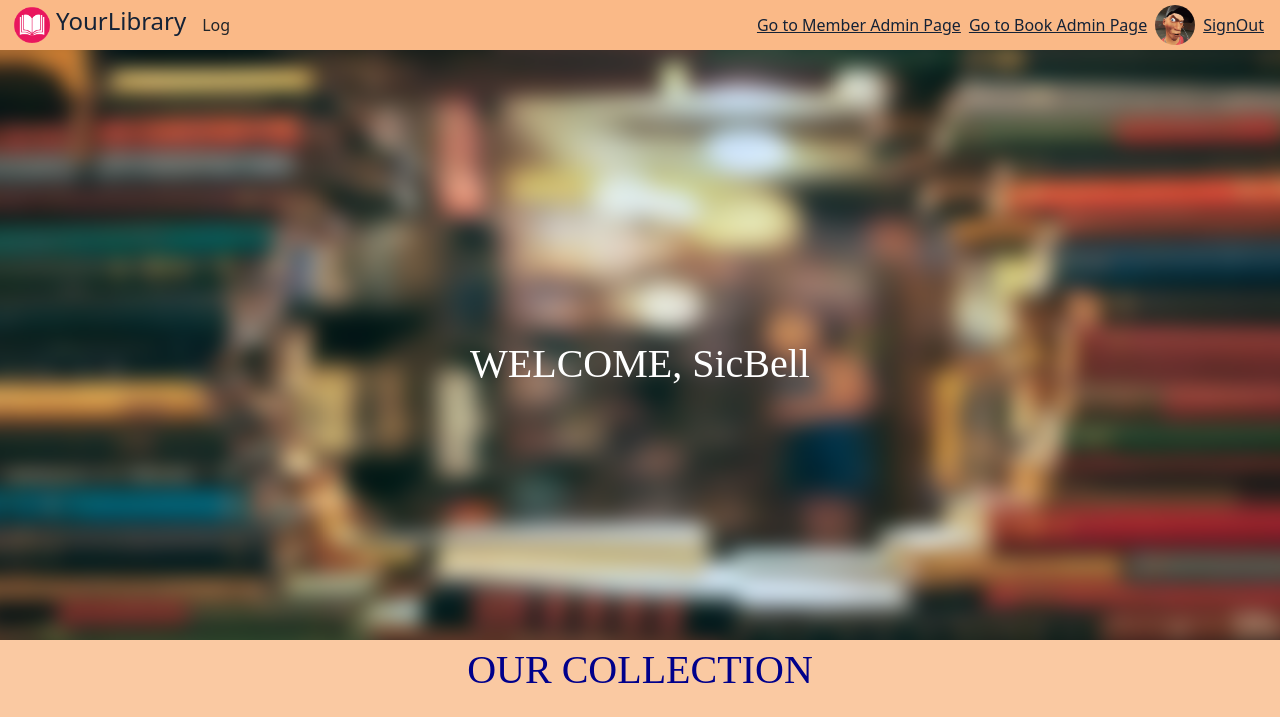
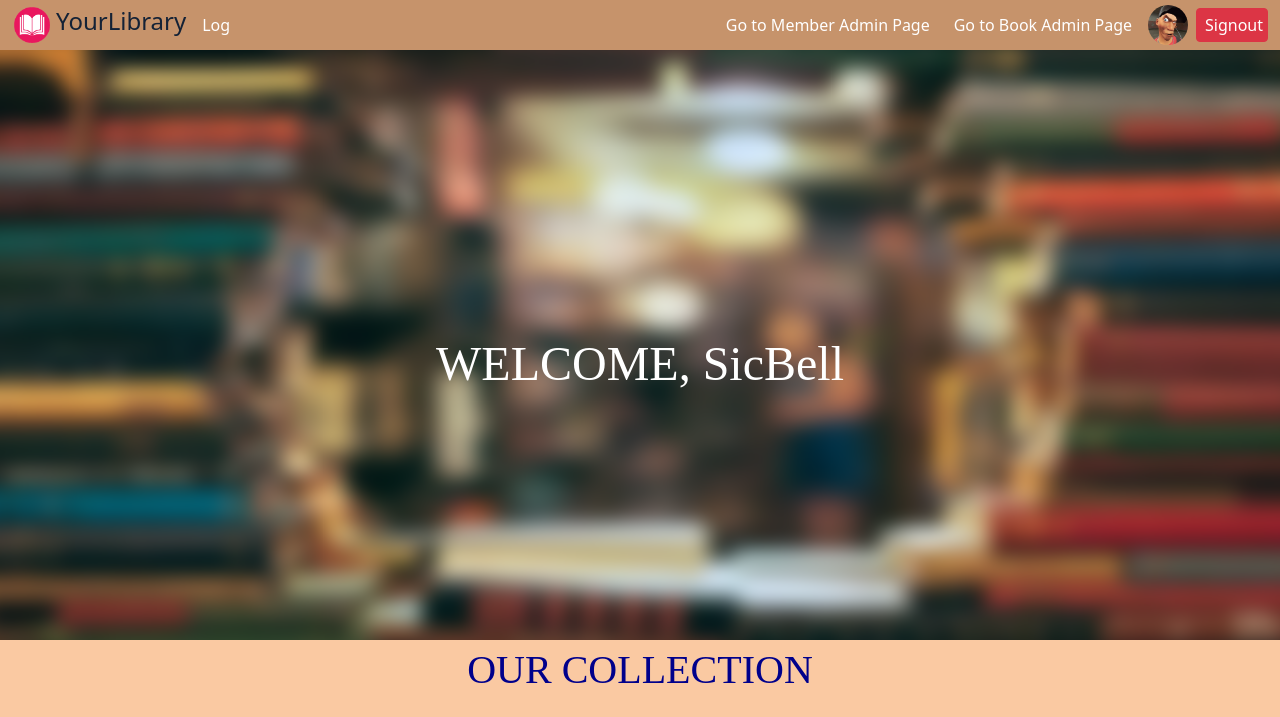
Before and after one commit to SicBell/Project_Tekweb, a PHP site: page /Index.php in a window 1280 px wide. Shown: the top 717 px of the page. Run offline with PHP 8.4, Linux system fonts and the light colour scheme; a user stored in the database is signed in; data comes from the database, SQL or seed files in the repository; some web fonts are replaced.

Commit message:
dicarry aku ges

```diff
--- a/Admin_Member.php
+++ b/Admin_Member.php
@@ -64,7 +64,7 @@ $password = $row['password'];
 $_SESSION['email'] = $row['email'];
 $_SESSION['profile_pic'] = $row['profile_pic'];
 $_SESSION['username'] = $username;
-$_SESSION['page_name'] = 'admin_member.php';
+$_SESSION['page_name'] = 'Admin_Member.php';
 
 
 if ($_SESSION['admin_type'] == 'member') {
--- a/Admin_page.php
+++ b/Admin_page.php
@@ -60,7 +60,7 @@ $password = $row['password'];
 $_SESSION['email'] = $row['email'];
 $_SESSION['profile_pic'] = $row['profile_pic'];
 $_SESSION['username'] = $username;
-$_SESSION['page_name'] = 'admin_page.php';
+$_SESSION['page_name'] = 'Admin_page.php';
 
 $username = $_SESSION['username'];
 require "header.php";
--- a/Index.php
+++ b/Index.php
@@ -64,7 +64,7 @@ $password = $row['password'];
 $_SESSION['email'] = $row['email'];
 $_SESSION['profile_pic'] = $row['profile_pic'];
 $_SESSION['username'] = $username;
-$_SESSION['page_name'] = 'index.php';
+$_SESSION['page_name'] = 'Index.php';
 
 // Fetch books from the database
 $sql = "SELECT * FROM books";
@@ -124,7 +124,7 @@ $mysqli->close();
                 <img src="asset/background_login.jpg" class="img-fluid d-block" alt="...">
             </div>
             <div class="carousel-text mt-5 text-white d-flex justify-content-evenly vstack align-items-center">
-                <h1 class="">WELCOME,
+                <h1 style="font-size: 3rem;"/h1>WELCOME,
                     <?php echo ucfirst($username); ?>
                 </h1>
             </div>
--- a/header.php
+++ b/header.php
@@ -12,6 +12,7 @@
     <style>
         .nav-link:hover {
             background-color: cornsilk;
+            color: brown;
             transition: 0.5s;
         }
 
@@ -22,14 +23,11 @@
 
         .nav-link {
             height: 100%;
+            color: white;
         }
 
         a {
             color: #142236;
-        }
-
-        .sign-out {
-            text-decoration: underline;
         }
 
         .container-fluid {
@@ -40,7 +38,7 @@
 
 <body>
     <nav class="navbar fixed-top navbar-expand-lg bg-body-tertiary py-0">
-        <div class="container-fluid" style="background-color: #fab987;">
+        <div class="container-fluid" style="background-color: #c6936b;">
             <a class="navbar-brand me-1" href="#">
                 <img src="asset/navbar-icon.png" alt="Logo" width="40" height="40" class="align-text-center">
                 <a class="text-decoration-none ps-0" href="index.php">
@@ -56,30 +54,30 @@
                 <ul class="navbar-nav me-auto mb-2 mb-lg-0">
                     <?php if ($_SESSION['user_type'] == 'admin') { ?>
                         <li class="ms-2 nav-item">
-                            <a class="nav-link text-dark rounded-1" href="borrowed_book.php">Log</a>
+                            <a class="nav-link rounded-1" href="borrowed_book.php">Log</a>
                         </li>
                     <?php } ?>
                     <?php if ($_SESSION['user_type'] == 'user') { ?>
                     <li class="nav-item ms-">
-                        <a class="nav-link text-dark rounded-1" href="history_borrow.php">History</a>
+                        <a class="nav-link rounded-1" href="history_borrow.php">History</a>
                     </li>
                     <?php } ?>
                 </ul>
-                <?php if ($_SESSION['user_type'] == 'admin' && ($_SESSION['admin_type'] == 'member' || $_SESSION['admin_type'] == 'super') && $_SESSION['page_name'] == 'index.php') { ?>
-                    <a href="Admin_member.php" class="me-2">Go to Member Admin Page</a>
+                <?php if ($_SESSION['user_type'] == 'admin' && ($_SESSION['admin_type'] == 'member' || $_SESSION['admin_type'] == 'super') && $_SESSION['page_name'] == 'Index.php') { ?>
+                    <a href="Admin_member.php" class="me-2 p-2 nav-link rounded-1 text-decoration-none">Go to Member Admin Page</a>
                 <?php } ?>
-                <?php if ($_SESSION['user_type'] == 'admin' && ($_SESSION['admin_type'] == 'book' || $_SESSION['admin_type'] == 'super') && $_SESSION['page_name'] == 'index.php') { ?>
-                    <a href="Admin_page.php" class="me-2">Go to Book Admin Page</a>
+                <?php if ($_SESSION['user_type'] == 'admin' && ($_SESSION['admin_type'] == 'book' || $_SESSION['admin_type'] == 'super') && $_SESSION['page_name'] == 'Index.php') { ?>
+                    <a href="Admin_page.php" class="me-2 p-2 nav-link rounded-1 text-decoration-none">Go to Book Admin Page</a>
                 <?php } ?>
-                <?php if ($_SESSION['user_type'] == 'admin' && ($_SESSION['page_name'] == 'admin_page.php') || $_SESSION['page_name'] == 'admin_member.php') { ?>
-                    <a href="Index.php" class="me-2">Go to Index Page</a>
+                <?php if ($_SESSION['user_type'] == 'admin' && ($_SESSION['page_name'] == 'Admin_page.php') || $_SESSION['page_name'] == 'Admin_Member.php') { ?>
+                    <a href="Index.php" class="me-2 nav-link p-2 rounded-1 text-decoration-none">Go to Home Page</a>
                 <?php } ?>
                 <br>
-                <a href="Profile.php"><img class="object-fit-cover rounded-circle"
+                <a href="Profile.php"><img class="object-fit-cover me-2 rounded-circle"
                         src="../Project_Tekweb/img/<?php echo $_SESSION['profile_pic'] ?>" alt="Logo" width="40"
                         height="40" class="align-text-center"></a>
                 <li class="nav-item d-flex align-items-center">
-                    <a class="active text rounded-1 sign-out ps-2 p-1" aria-current="page" href="logout.php">SignOut</a>
+                    <a class="btn btn-danger text rounded-1 ps-2 p-1" aria-current="page" href="logout.php">Signout</a>
                 </li>
 
             </div>
```
Also changed, not shown: Profile.php (+12 -0 lines).
